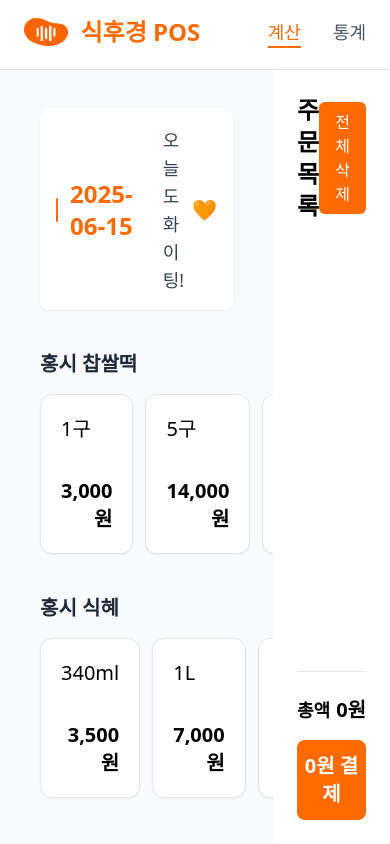
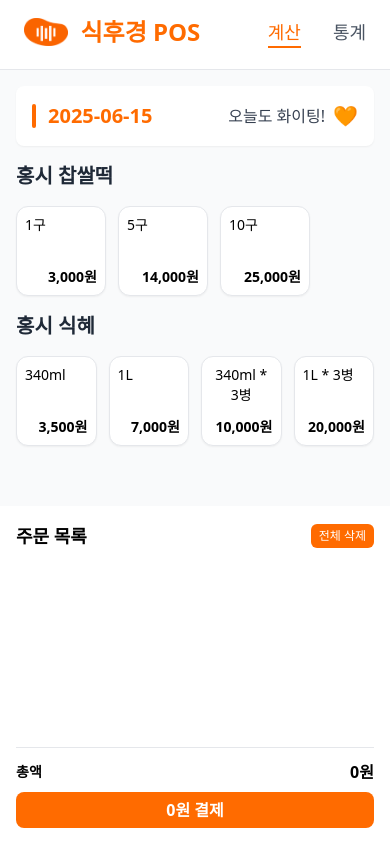
Before and after one commit to JIMIN1020/eatbuy-pos, a React (Vite) app: page / in a window 390 px wide. Built offline with nearby package versions, Linux system fonts and the light colour scheme.

Commit message:
[Feat]: 반응형 구현

```diff
--- a/src/components/ItemList.tsx
+++ b/src/components/ItemList.tsx
@@ -25,11 +25,11 @@ function ItemList({ title, items, onItemClick }: Props) {
           <motion.button
             key={item.id}
             whileTap={{ scale: 0.95 }}
-            className="w-[160px] h-[160px] p-[20px] shadow-sm bg-white rounded-[12px] border border-gray-200 text-black flex flex-col items-start justify-between gap-[12px]"
+            className="w-[90px] h-[90px] md:w-[160px] md:h-[160px] p-2 md:p-[20px] shadow-sm bg-white rounded-[12px] border border-gray-200 text-black flex flex-col items-start justify-between gap-2 md:gap-[12px]"
             onClick={() => onItemClick(item)}
           >
-            <span className="text-xl">{item.option}</span>
-            <strong className="text-end w-full text-xl font-bold">
+            <span className="text-sm md:text-xl">{item.option}</span>
+            <strong className="text-end w-full text-sm md:text-xl font-bold">
               {item.price.toLocaleString()}원
             </strong>
           </motion.button>
--- a/src/components/SideBar.tsx
+++ b/src/components/SideBar.tsx
@@ -48,20 +48,20 @@ function SideBar({ orderItems, setOrderItems }: Props) {
   );
 
   return (
-    <div className="w-full h-full bg-white p-6 col-span-3 flex flex-col overflow-hidden">
-      <div className="w-full flex justify-between items-center mb-6">
-        <h2 className="text-2xl font-bold">주문 목록</h2>
+    <div className="w-full h-[40vh] md:h-full bg-white p-4 md:p-6 md:col-span-3 flex flex-col overflow-hidden">
+      <div className="w-full flex justify-between items-center mb-3 md:mb-6">
+        <h2 className="text-lg md:text-2xl font-bold">주문 목록</h2>
         <motion.button
           whileTap={{ scale: 0.95 }}
-          className="bg-punta-orange text-white px-4 py-2 rounded-md hover:bg-orange-600 transition-colors"
+          className="bg-punta-orange text-white px-2 py-1 md:px-4 md:py-2 rounded-md hover:bg-orange-600 transition-colors text-xs md:text-base"
           onClick={handleClearItems}
         >
           전체 삭제
         </motion.button>
       </div>
 
-      <div className="flex-1 overflow-y-auto min-h-0">
-        <div className="flex flex-col gap-4 pb-[40px]">
+      <div className="flex-1 overflow-y-auto min-h-0 max-h-[calc(100%-120px)]">
+        <div className="flex flex-col gap-2 md:gap-4 pb-2 md:pb-[40px]">
           {orderItems.map((item) => (
             <OrderItem
               key={item.id}
@@ -75,17 +75,17 @@ function SideBar({ orderItems, setOrderItems }: Props) {
         </div>
       </div>
 
-      <div className="pt-6 border-t border-gray-200">
+      <div className="pt-3 md:pt-6 border-t border-gray-200">
         <div className="flex justify-between items-center">
-          <span className="text-lg font-semibold">총액</span>
-          <span className="text-xl font-bold">
+          <span className="text-sm md:text-lg font-semibold">총액</span>
+          <span className="text-base md:text-xl font-bold">
             {totalAmount.toLocaleString()}원
           </span>
         </div>
         <motion.button
           whileTap={{ scale: 0.97 }}
           onClick={handlePayment}
-          className="w-full mt-4 py-3 bg-punta-orange text-white rounded-lg text-xl font-semibold hover:bg-orange-600 transition-colors"
+          className="w-full mt-2 md:mt-4 py-1.5 md:py-3 bg-punta-orange text-white rounded-lg text-base md:text-xl font-semibold hover:bg-orange-600 transition-colors"
         >
           {totalAmount.toLocaleString()}원 결제
         </motion.button>
--- a/src/pages/PoSPage.tsx
+++ b/src/pages/PoSPage.tsx
@@ -34,17 +34,17 @@ function PoSPage() {
   };
 
   return (
-    <div className="w-full flex-1 grid grid-cols-10 bg-gray-50 overflow-hidden h-full">
-      <div className="flex flex-col w-full h-full p-[40px] flex-1 gap-[40px] col-span-7">
+    <div className="w-full flex-1 flex flex-col md:grid md:grid-cols-10 bg-gray-50 overflow-hidden h-full">
+      <div className="flex flex-col w-full h-full p-4 md:p-[40px] flex-1 gap-4 md:gap-[40px] md:col-span-7 overflow-y-auto">
         <div className="flex gap-3 p-4 bg-white rounded-lg shadow-sm justify-between overflow-hidden">
           <div className="flex items-center gap-3">
             <div className="w-1 h-6 bg-punta-orange rounded-full"></div>
-            <h3 className="text-2xl font-bold text-punta-orange">
+            <h3 className="text-xl md:text-2xl font-bold text-punta-orange">
               {new Date().toISOString().slice(0, 10)}
             </h3>
           </div>
           <div className="flex items-center gap-2 pl-4">
-            <span className="text-lg font-medium text-gray-700">
+            <span className="text-base md:text-lg font-medium text-gray-700">
               오늘도 화이팅!
             </span>
             <span className="text-xl">🧡</span>
```
